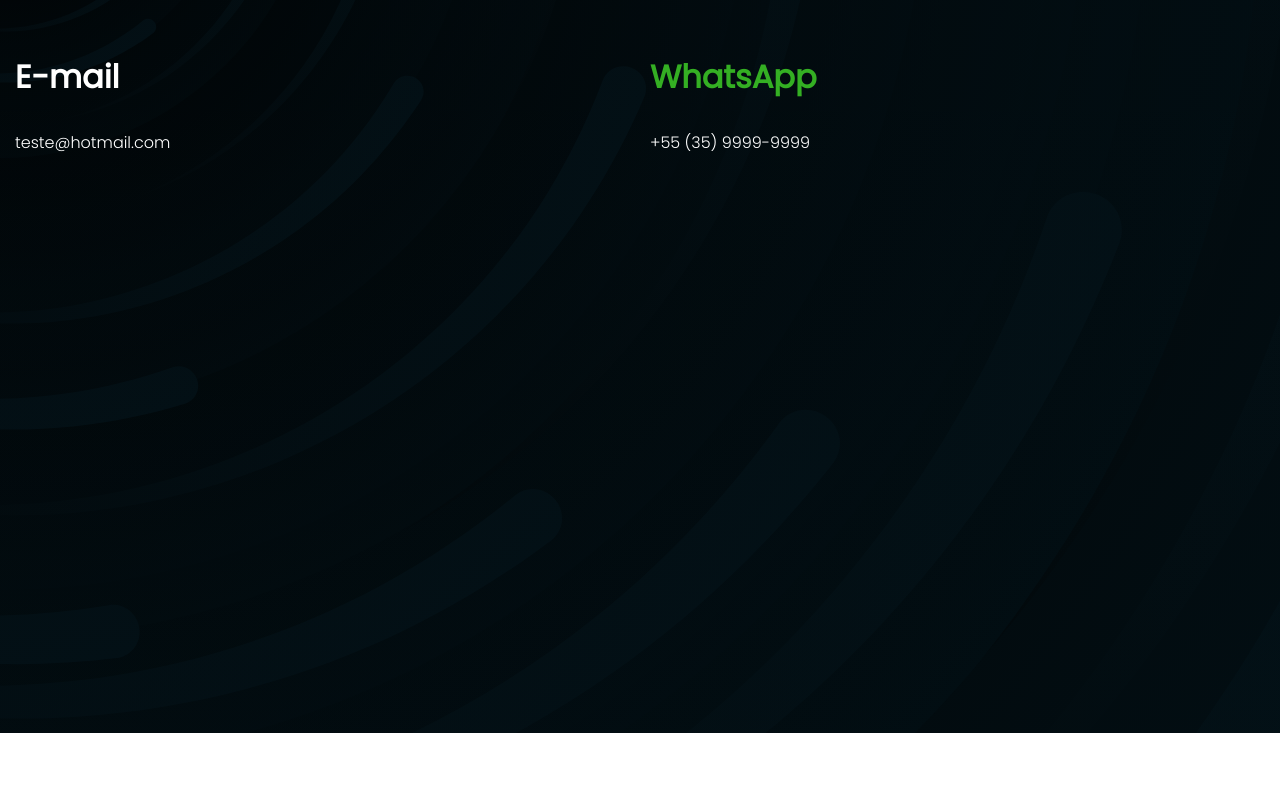
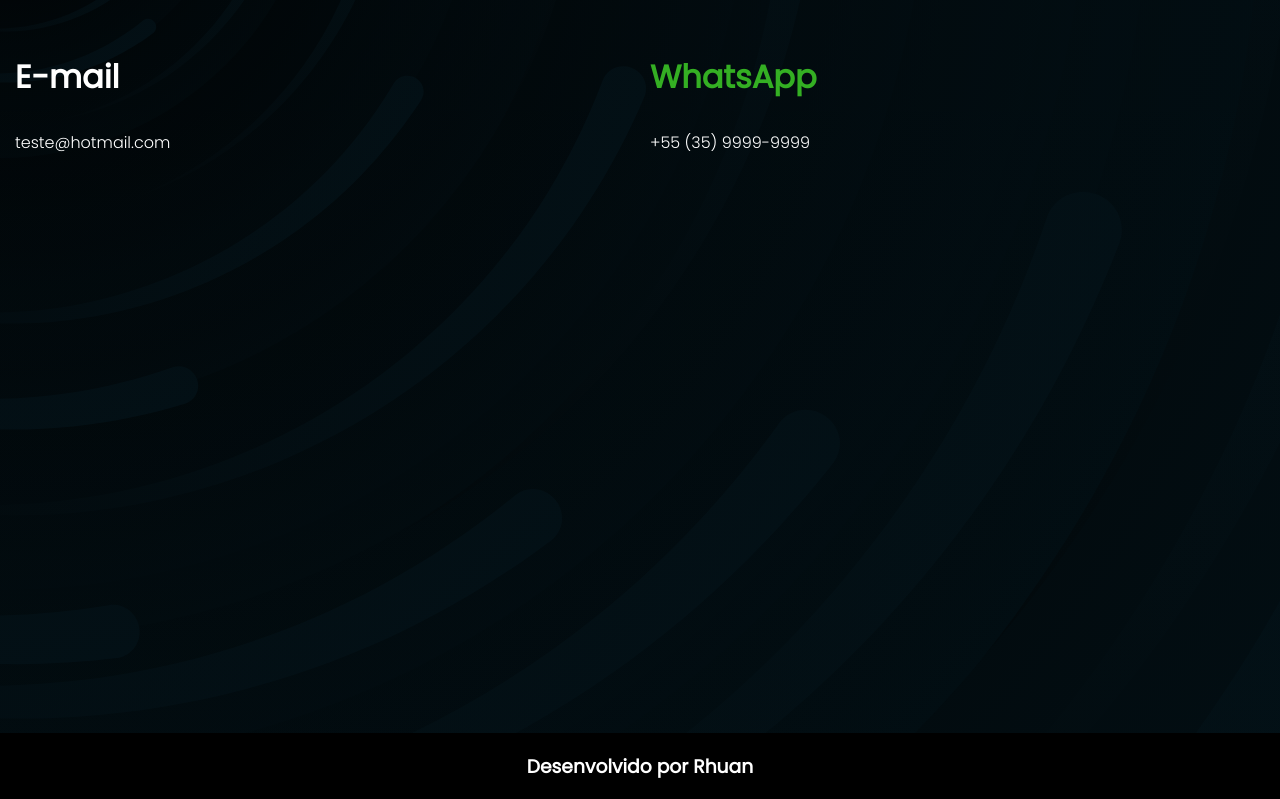
Before and after one commit to rhuansouza/landing-page, a plain HTML site: page index.html in a window 1280 px wide. Shown: the part 2684-3483 px from the top of the page. Before the commit the page ends 3417 px from the top, so only its background shows below. Drawn offline with Linux system fonts and the light colour scheme.

Commit message:
chore:rodape

```diff
--- a/index.html
+++ b/index.html
@@ -108,5 +108,11 @@
             </article>
         </div>
     </div>
+    <footer>
+        <h3>Desenvolvido por Rhuan</h3>
+    </footer>
+
 </body>
+
+
 </html>
--- a/styles/style.css
+++ b/styles/style.css
@@ -163,3 +163,12 @@ form [type="submit"]:hover{
     background-position: center center;
     color: white;
 }
+
+footer{
+    overflow: hidden;
+    background-color: black;
+}
+footer>h3{
+    text-align: center;
+    color: white;
+}
```
